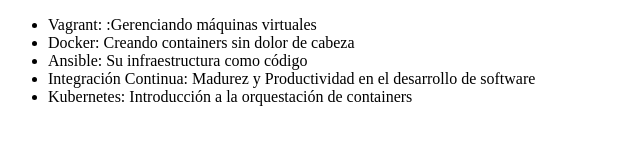
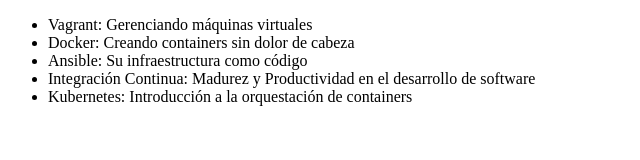
Before and after one commit to VictorRuelas/alura-git, a plain HTML site: page index.html in a window 1280 px wide. Shown: the full height of the page, 0-640 px from the left. Drawn offline with Linux system fonts and the light colour scheme.

Commit message:
Corrigiendo título de Vagrant

```diff
--- a/index.html
+++ b/index.html
@@ -8,7 +8,7 @@
 </head>
 <body>
     <ul>
-        <li>Vagrant: :Gerenciando máquinas virtuales</li>
+        <li>Vagrant: Gerenciando máquinas virtuales</li>
         <li>Docker: Creando containers sin dolor de cabeza</li>
         <li>Ansible: Su infraestructura como código</li>
         <li>Integración Continua: Madurez y Productividad en el desarrollo de software</li>
```
